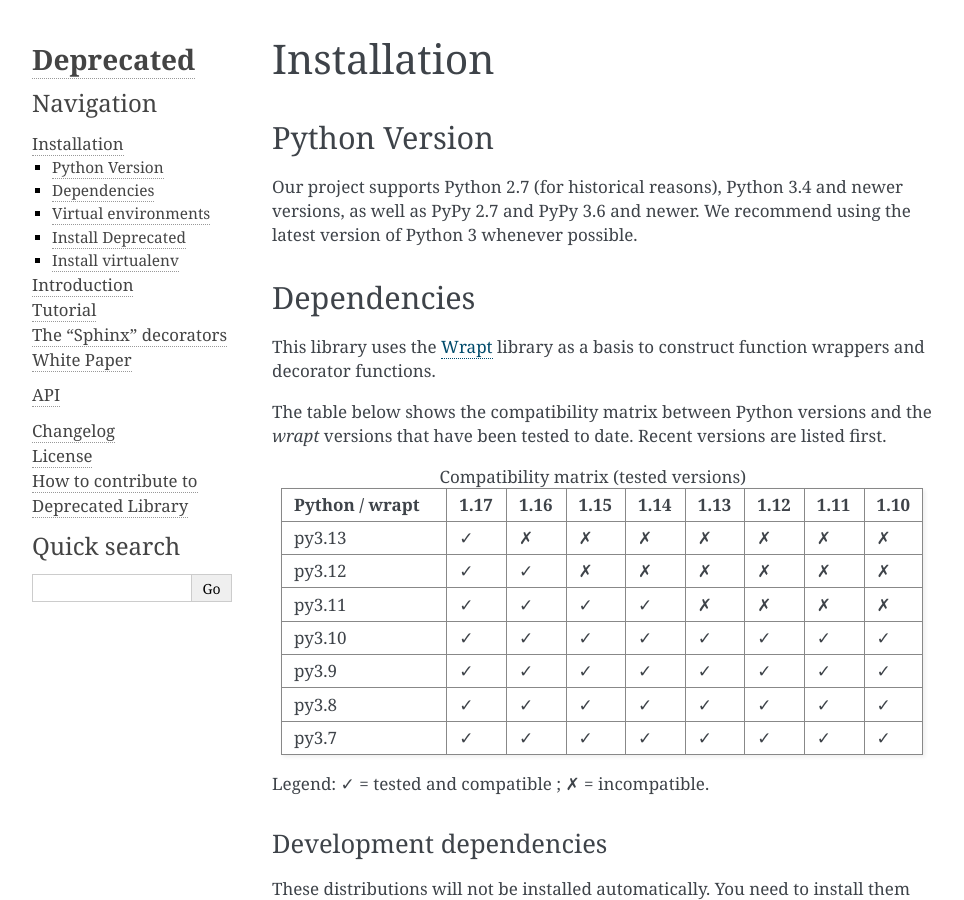
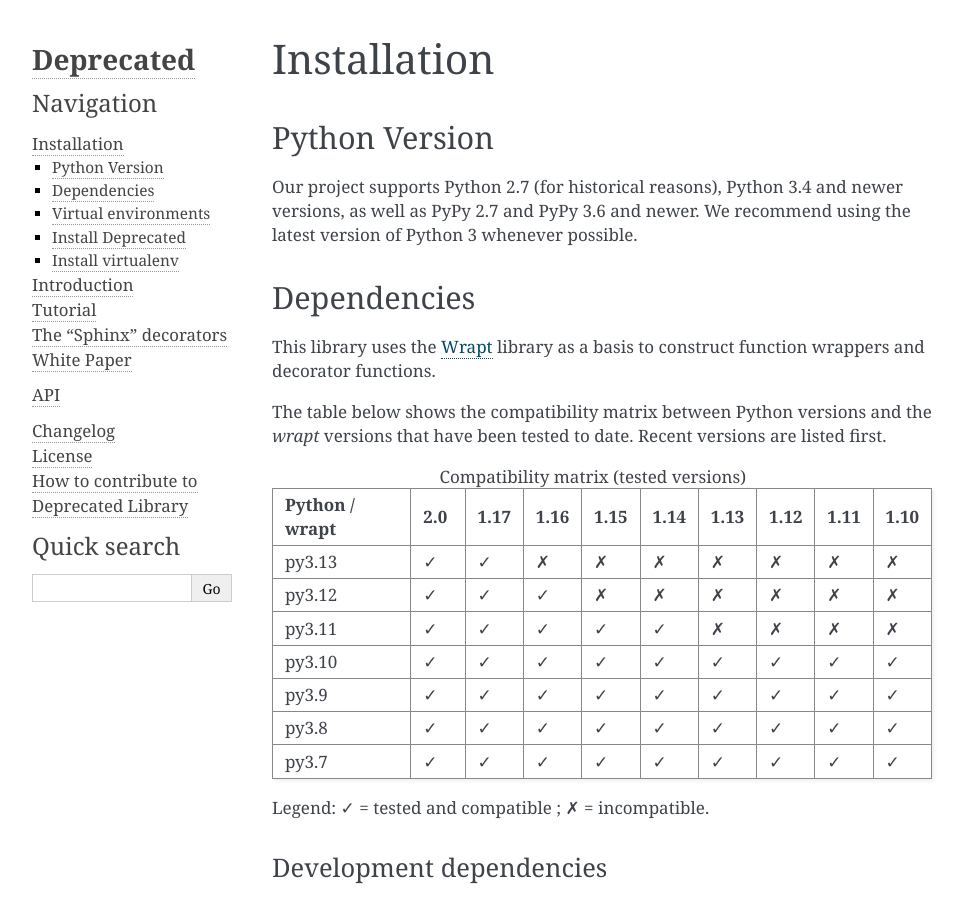
Before and after one commit to laurent-laporte-pro/deprecated, a Sphinx documentation site: the page built from docs/source/installation.rst, in a window 1280 px wide and 900 px high. Shown: the whole window, without its empty margins (148-1112 px from the left). Built offline with Sphinx 7.4.7, drawn with Linux system fonts in a browser that asks for light colours.

Commit message:
docs: update compatibility matrix to include wrapt 2.0

```diff
--- a/docs/source/installation.rst
+++ b/docs/source/installation.rst
@@ -22,9 +22,10 @@ tested to date. Recent versions are listed first.
 
 .. list-table:: Compatibility matrix (tested versions)
    :header-rows: 1
-   :widths: 25 9 9 9 9 9 9 9 9
+   :widths: 25 9 9 9 9 9 9 9 9 9
 
    * - Python / wrapt
+     - 2.0
      - 1.17
      - 1.16
      - 1.15
@@ -34,6 +35,7 @@ tested to date. Recent versions are listed first.
      - 1.11
      - 1.10
    * - py3.13
+     - ✓
      - ✓
      - ✗
      - ✗
@@ -45,6 +47,7 @@ tested to date. Recent versions are listed first.
    * - py3.12
      - ✓
      - ✓
+     - ✓
      - ✗
      - ✗
      - ✗
@@ -52,6 +55,7 @@ tested to date. Recent versions are listed first.
      - ✗
      - ✗
    * - py3.11
+     - ✓
      - ✓
      - ✓
      - ✓
@@ -69,7 +73,9 @@ tested to date. Recent versions are listed first.
      - ✓
      - ✓
      - ✓
+     - ✓
    * - py3.9
+     - ✓
      - ✓
      - ✓
      - ✓
@@ -87,7 +93,9 @@ tested to date. Recent versions are listed first.
      - ✓
      - ✓
      - ✓
+     - ✓
    * - py3.7
+     - ✓
      - ✓
      - ✓
      - ✓
```
